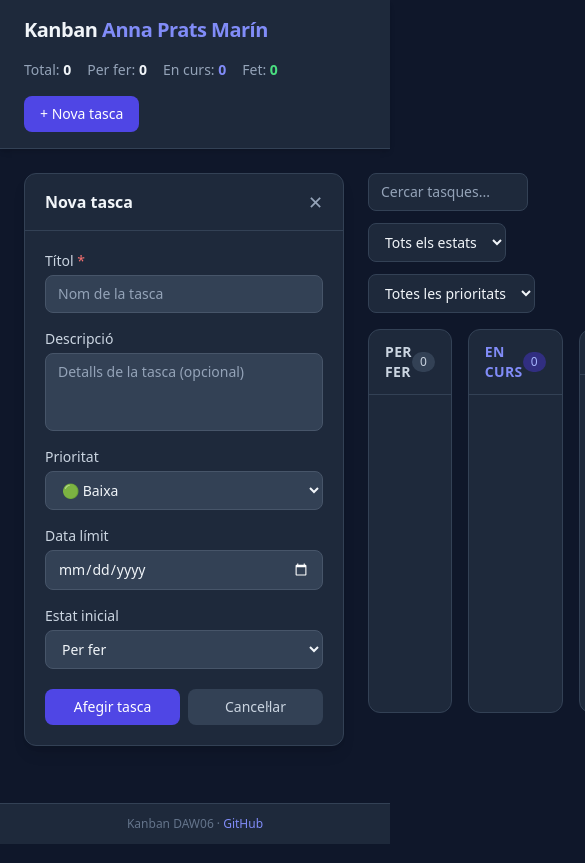
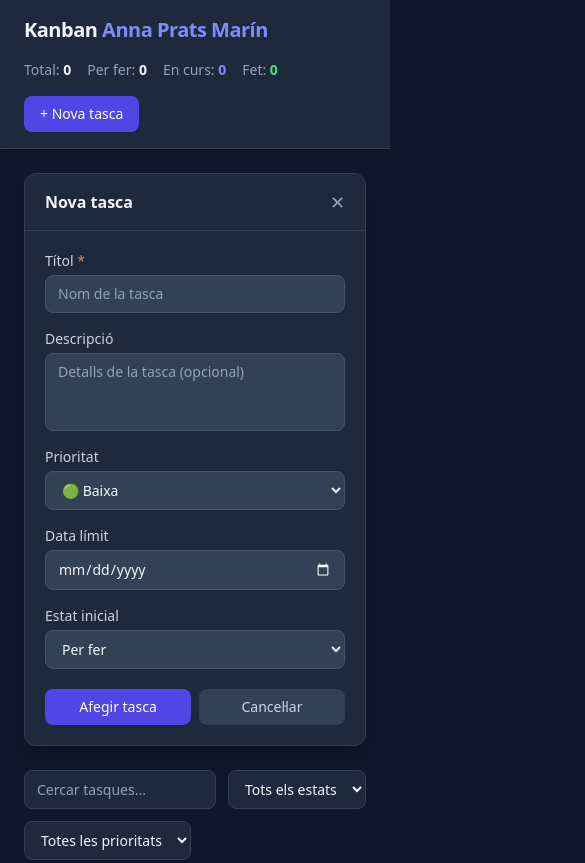
Before and after one commit to annapmarin/kanban-board, a plain HTML site: page index.html in a window 390 px wide. Shown: the top 863 px of the page, 585 px wide, since content can reach past the window. Drawn offline with nearby package versions, Linux system fonts and the light colour scheme.

Commit message:
styles: responsive amb tailwind

```diff
--- a/index.html
+++ b/index.html
@@ -45,9 +45,9 @@
         </div>
     </header>
 
-    <div class="flex flex-1 max-w-screen-xl mx-auto w-full gap-6 p-6">
+    <div class="flex flex-col lg:flex-row flex-1 max-w-screen-xl mx-auto w-full gap-6 p-6">
 
-        <aside class="w-80 shrink-0">
+        <aside class="w-full lg:w-80 lg:shrink-0">
 
             <!-- Formulari -->
             <section id="formulari-panel"
@@ -148,10 +148,10 @@
             </section>
 
             <!-- TAULER KANBAN -->
-            <section id="tauler" aria-label="Tauler Kanban" class="flex gap-4 flex-1 items-start">
+            <section id="tauler" aria-label="Tauler Kanban" class="flex flex-col lg:flex-row gap-4 flex-1 items-start">
 
                 <!-- Columna: Per fer -->
-                <div class="columna-drop flex-1 bg-slate-800 rounded-xl border border-slate-700 flex flex-col min-h-96"
+                <div class="columna-drop w-full lg:flex-1 bg-slate-800 rounded-xl border border-slate-700 flex flex-col min-h-48 lg:min-h-96"
                     data-estat="perFer">
                     <header class="flex items-center justify-between px-4 py-3 border-b border-slate-700">
                         <h2 class="text-sm font-semibold text-slate-300 uppercase tracking-wide">Per fer</h2>
@@ -162,7 +162,7 @@
                 </div>
 
                 <!-- Columna: En curs -->
-                <div class="columna-drop flex-1 bg-slate-800 rounded-xl border border-slate-700 flex flex-col min-h-96"
+                <div class="columna-drop w-full lg:flex-1 bg-slate-800 rounded-xl border border-slate-700 flex flex-col min-h-48 lg:min-h-96"
                     data-estat="enCurs">
                     <header class="flex items-center justify-between px-4 py-3 border-b border-slate-700">
                         <h2 class="text-sm font-semibold text-indigo-400 uppercase tracking-wide">En curs</h2>
@@ -173,7 +173,7 @@
                 </div>
 
                 <!-- Columna: Fet -->
-                <div class="columna-drop flex-1 bg-slate-800 rounded-xl border border-slate-700 flex flex-col min-h-96"
+                <div class="columna-drop w-full lg:flex-1 bg-slate-800 rounded-xl border border-slate-700 flex flex-col min-h-48 lg:min-h-96"
                     data-estat="fet">
                     <header class="flex items-center justify-between px-4 py-3 border-b border-slate-700">
                         <h2 class="text-sm font-semibold text-green-400 uppercase tracking-wide">Fet</h2>
```
